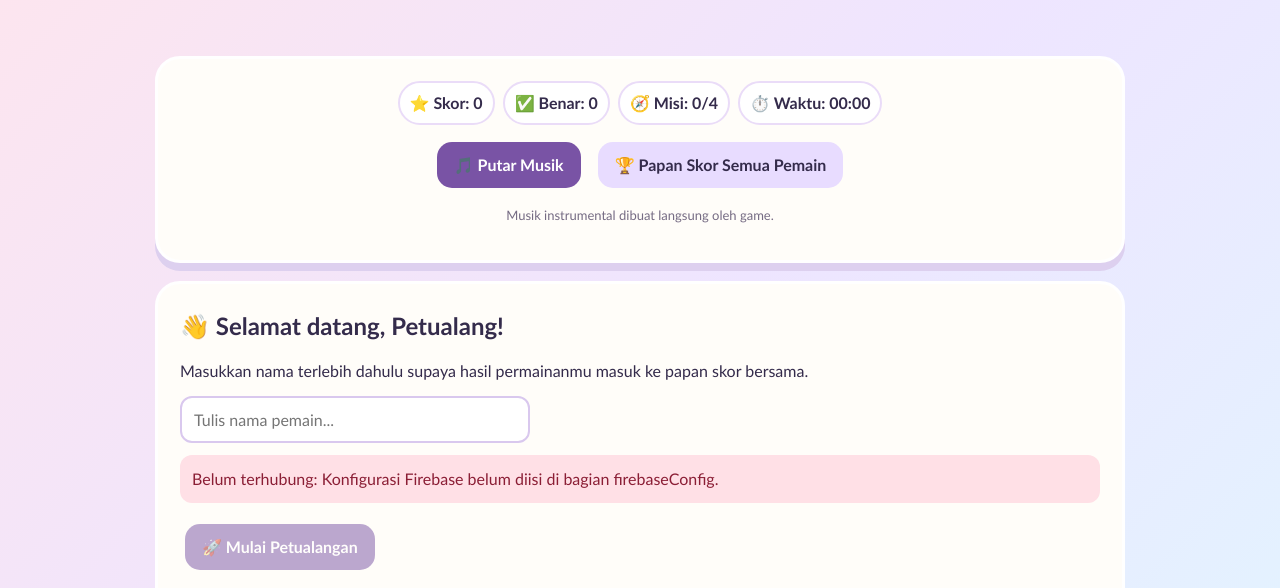
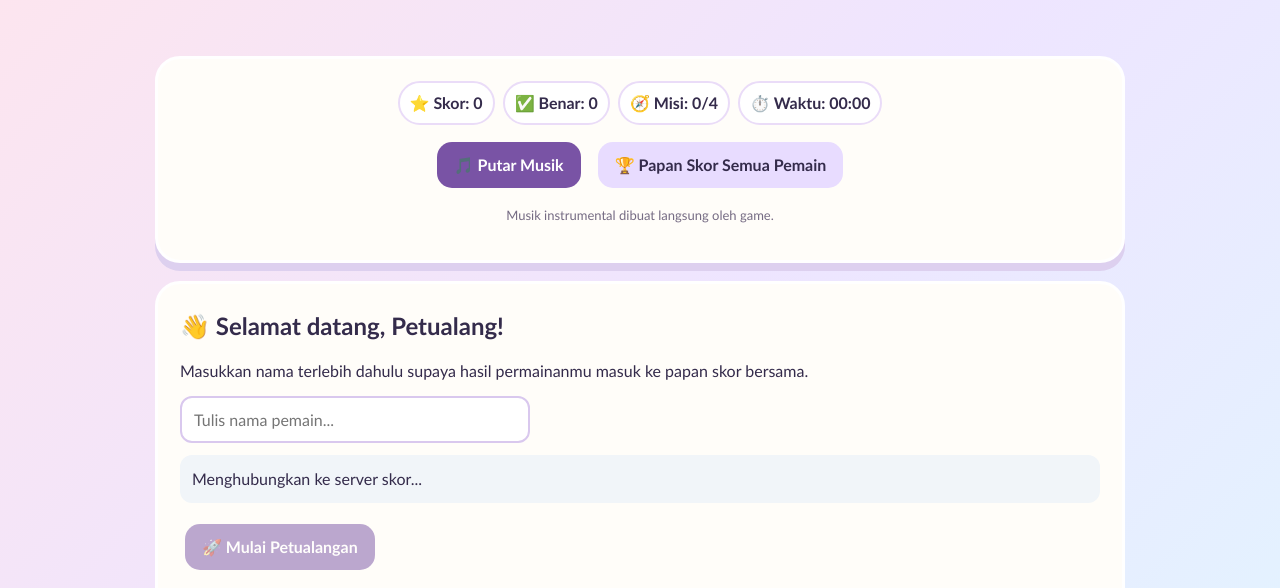
Before and after one commit to kieya07/halal-dan-haram, a plain HTML site: page index.html in a window 1280 px wide. Shown: the part 189-777 px from the top of the page. Drawn offline with Linux system fonts and the light colour scheme; no server answers.

Commit message:
Connect Halal-Haram game to Firebase

```diff
--- a/index.html
+++ b/index.html
@@ -72,12 +72,12 @@ import {getFirestore,collection,addDoc,getDocs,query,limit,serverTimestamp} from
 
 /* GANTI nilai contoh di bawah dengan firebaseConfig dari Firebase Console. */
 const firebaseConfig={
- apiKey:"ISI_API_KEY",
- authDomain:"ISI_PROJECT_ID.firebaseapp.com",
- projectId:"ISI_PROJECT_ID",
- storageBucket:"ISI_PROJECT_ID.firebasestorage.app",
- messagingSenderId:"ISI_MESSAGING_SENDER_ID",
- appId:"ISI_APP_ID"
+ apiKey:"AIzaSyCEM57UIL3iZ1nlPHOmqYwBnbdJpR4_6dE",
+ authDomain:"kieya-93756.firebaseapp.com",
+ projectId:"kieya-93756",
+ storageBucket:"kieya-93756.firebasestorage.app",
+ messagingSenderId:"469438789787",
+ appId:"1:469438789787:web:38b457906e2a3a034a2e3e"
 };
 
 const adventures=[
```
